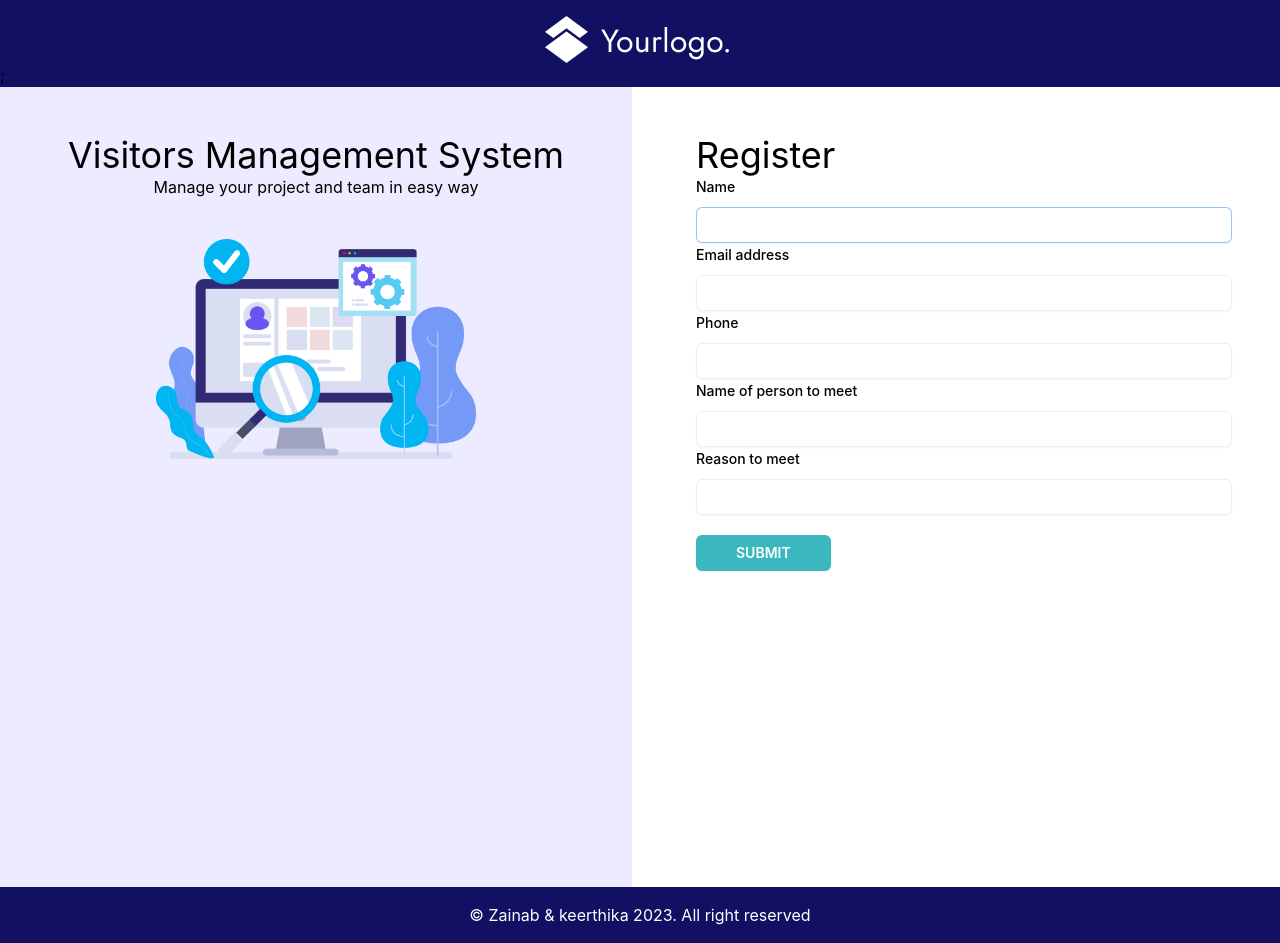
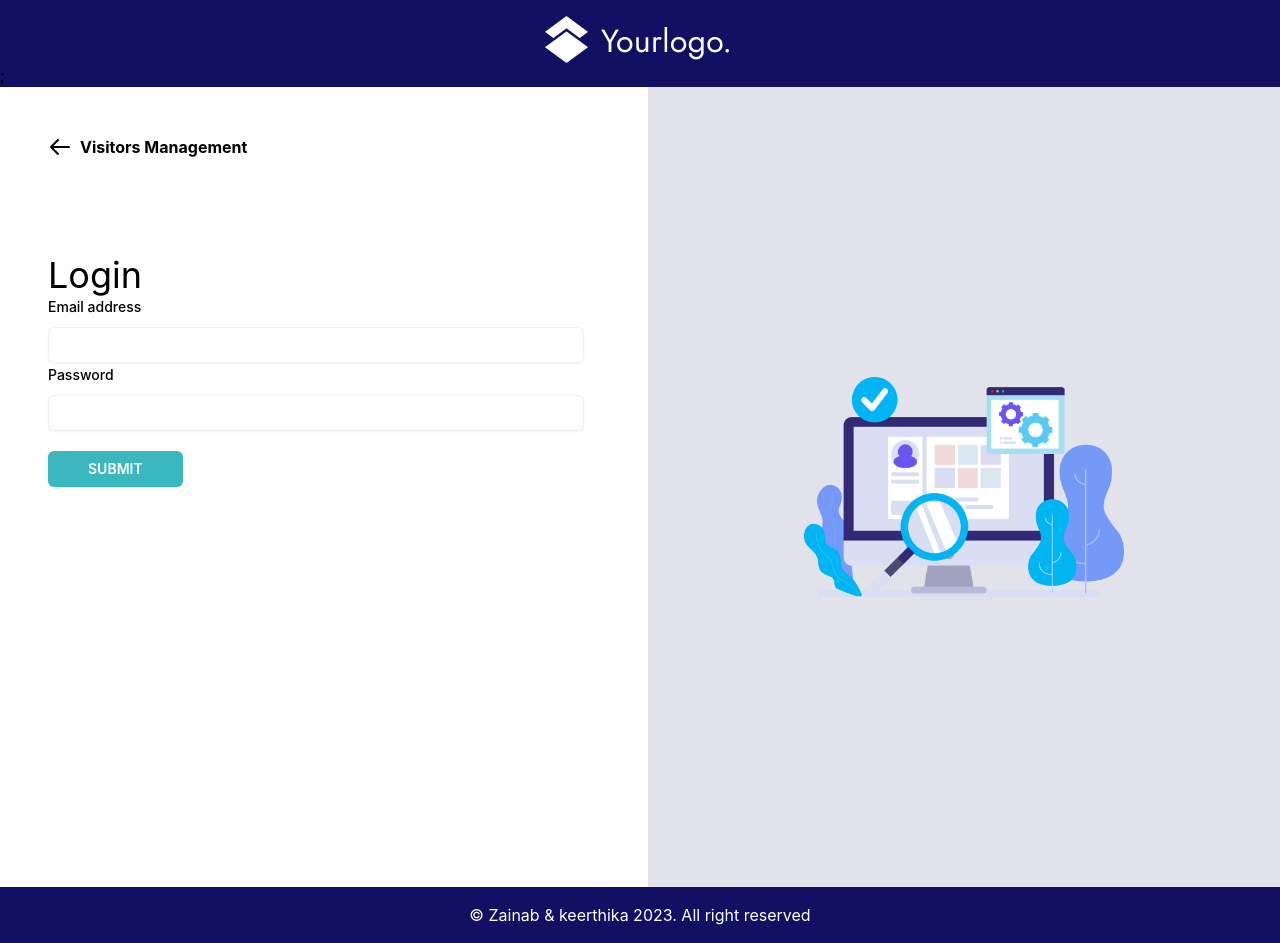
Before and after one commit to zainabzoaib/vms, a React (Create React App) app: page /login in a window 1280 px wide. Built offline with nearby package versions, Linux system fonts and the light colour scheme.

Commit message:
Login complete QR page complete dashboard start

```diff
--- a/package.json
+++ b/package.json
@@ -3,6 +3,8 @@
   "version": "0.1.0",
   "private": true,
   "dependencies": {
+    "@mui/material": "^5.15.2",
+    "@mui/styled-engine-sc": "^6.0.0-alpha.10",
     "@testing-library/jest-dom": "^5.17.0",
     "@testing-library/react": "^13.4.0",
     "@testing-library/user-event": "^13.5.0",
@@ -15,6 +17,7 @@
     "react-router-dom": "^6.21.1",
     "react-scripts": "5.0.1",
     "sort-by": "^1.2.0",
+    "styled-components": "^6.1.6",
     "web-vitals": "^2.1.4"
   },
   "scripts": {
--- a/src/App.css
+++ b/src/App.css
@@ -34,6 +34,12 @@
   background-repeat: no-repeat;
   background-size: contain;
 }
+.frame-bg{
+  background-image: url('/src/Pages/Frame.png');
+  background-position: center;
+  background-repeat: no-repeat;
+  background-size: contain;
+}
 .overlay-bg{
   background-color:rgb(245 245 245 / 75%);
   z-index: 10;
--- a/src/Pages/LoginPage.js
+++ b/src/Pages/LoginPage.js
@@ -1,6 +1,7 @@
 import React from "react";
-import Frame from './Frame.png';
-import Company from './Company.png';
+import Frame from "./Frame.png";
+import Company from "./Company.png";
+
 function LoginPage() {
   return (
     <section>
@@ -8,122 +9,156 @@ function LoginPage() {
         <img className="mx-auto pt-4" src={Company} alt="Logo" />;
       </div>
     {/* desktop view */}
-            <div className='md:columns-2 hidden md:block items-center'>
-            <div className='w-full h-full bg-silver h-screen py-12'>
-                <h1 className="text-4xl text-center">Visitors Management System</h1><p className="text-1xl text-center">Manage your project and team in easy way</p><img className="w-80 max-w-full mx-auto my-10" src={Frame} alt="artwork" /></div>
-
-            <div className='w-full h-full h-screen py-12'>
-                <div class="container"><h1 className="text-4xl">Register</h1>
-                <label htmlFor="name" className="block text-sm font-medium leading-6 text-gray-900"> Name</label>
-                    <div className="mt-2">
-                     <input
-                        type="text"
-                        name="name"
-                        id="name"
-                        autoComplete="family-name"
-                        className="block w-full rounded-md border-0 py-1.5 text-gray shadow-sm ring-1 ring-inset ring-gray-300 placeholder:text-gray focus:ring-2 focus:ring-inset focus:ring-indigo-600 sm:text-sm sm:leading-6"/>
+      <div className="md:columns-2 hidden md:block ">
+        <div className="w-full h-full h-screen items-center">
+    {/* Back button icon */}
+    <div className="container py-12">
+      <button
+      onClick=""
+        className="flex hover:bg-blue-700 font-bold rounded w-full"
+      >
+        <svg
+          className="w-6 h-6 mr-2"
+          fill="none"
+          stroke="currentColor"
+          viewBox="0 0 24 24"
+          xmlns="http://www.w3.org/2000/svg"
+        >
+          <path
+            strokeLinecap="round"
+            strokeLinejoin="round"
+            strokeWidth="2"
+            d="M10 19l-7-7m0 0l7-7m-7 7h18"
+          />
+        </svg>
+        Visitors Management
+      </button>
     </div>
-                <label htmlFor="email" className="block text-sm font-medium leading-6 text-gray-900">Email address</label>
+          <div class="container py-12">
+            <h1 className="text-4xl">Login</h1>
+            <label
+              htmlFor="email"
+              className="block text-sm font-medium leading-6 text-gray-900"
+            >
+              Email address
+            </label>
             <div className="mt-2">
               <input
                 id="email"
                 name="email"
                 type="email"
                 autoComplete="email"
-                        className="block w-full rounded-md border-0 py-1.5 text-gray shadow-sm ring-1 ring-inset ring-gray placeholder:text-gray focus:ring-2 focus:ring-inset focus:ring-indigo-600 sm:text-sm sm:leading-6"/>
+                className="block w-full rounded-md border-0 py-1.5 text-gray shadow-sm ring-1 ring-inset ring-gray placeholder:text-gray focus:ring-2 focus:ring-inset focus:ring-indigo-600 sm:text-sm sm:leading-6"
+              />
             </div>
-                <label htmlFor="tel" className="block text-sm font-medium leading-6 text-gray-900">Phone</label>
+            <label
+              htmlFor="password"
+              className="block text-sm font-medium leading-6 text-gray-900"
+            >
+              Password
+            </label>
             <div className="mt-2">
               <input
-                        id="tel"
-                        name="tel"
-                        type="tel"
+                id="password"
+                name="password"
+                type="password"
                 autoComplete=""
-                        className="block w-full rounded-md border-0 py-1.5 text-gray shadow-sm ring-1 ring-inset ring-gray placeholder:text-gray focus:ring-2 focus:ring-inset focus:ring-indigo-600 sm:text-sm sm:leading-6"/>
+                className="block w-full rounded-md border-0 py-1.5 text-gray shadow-sm ring-1 ring-inset ring-gray placeholder:text-gray focus:ring-2 focus:ring-inset focus:ring-indigo-600 sm:text-sm sm:leading-6"
+              />
             </div>
-                <label htmlFor="Person to meet" className="block text-sm font-medium leading-6 text-gray-900">Name of person to meet</label>
-                    <div className="mt-2">
-                     <input
-                        type="text"
-                        name="Person-to-meet"
-                        id="Person-to-meet"
-                        autoComplete=""
-                        className="block w-full rounded-md border-0 py-1.5 text-gray-900 shadow-sm ring-1 ring-inset ring-gray placeholder:text-gray focus:ring-2 focus:ring-inset focus:ring-indigo-600 sm:text-sm sm:leading-6"/>
+            <button
+              type="submit"
+              className="rounded-md bg-tahiti my-5 px-10 py-2 text-sm font-semibold text-white shadow-sm hover:bg-metal focus-visible:outline focus-visible:outline-2 focus-visible:outline-offset-2 focus-visible:outline-tahiti"
+            >
+              SUBMIT
+            </button>
           </div>
-                <label htmlFor="Reason to meet" className="block text-sm font-medium leading-6 text-gray-900">Reason to meet</label>
-                    <div className="mt-2">
-                     <input
-                        type="textarea"
-                        name="Reason-to-meet"
-                        id="Reason-to-meet"
-                        autoComplete=""
-                        className="block w-full rounded-md border-0 py-1.5 text-gray shadow-sm ring-1 ring-inset ring-gray placeholder:text-gray focus:ring-2 focus:ring-inset focus:ring-indigo-600 sm:text-sm sm:leading-6"/>
         </div>
-                     <button type="submit" className="rounded-md bg-tahiti my-5 px-10 py-2 text-sm font-semibold text-white shadow-sm hover:bg-metal focus-visible:outline focus-visible:outline-2 focus-visible:outline-offset-2 focus-visible:outline-tahiti">SUBMIT</button>
-                </div>
+
+
+        <div className="w-full h-full h-screen py-12 flex bg-bermuda items-center">
+        <img
+            className="w-80 max-w-full mx-auto py-4"
+            src={Frame}
+            alt="artwork"
+          />
            </div>
       </div>
       {/* small device view */}
-        <div className='columns-1 block bg-silver md:hidden items-center p-8'>
-            <div className="w-full h-full">
-                <h1 className="text-3xl text-center">Visitors Management System</h1><p className="text-1xl text-center">Manage your project and team in easy way</p>
-            <div className="artwork-bg">
-            <div class="container mx-auto overlay-bg z-10"><h1 className="text-2xl text-center">Register</h1>
-                <label htmlFor="name" className="block text-sm font-medium leading-6 text-gray-900"> Name</label>
-                    <div className="mt-2">
-                     <input
-                        type="text"
-                        name="name"
-                        id="name"
-                        autoComplete="family-name"
-                        className="block w-full rounded-md border-0 py-1.5 text-gray shadow-sm ring-1 ring-inset ring-gray-300 placeholder:text-gray focus:ring-2 focus:ring-inset focus:ring-indigo-600 sm:text-sm sm:leading-6"/>
+      <div className="columns-1 md:hidden md:block bg-silver">
+        <div className="w-full h-full h-screen items-center">
+         {/* Back button icon */}
+        <div className="container py-12">
+      <button
+      onClick=""
+        className="flex hover:bg-blue-700 font-bold rounded w-full"
+      >
+        <svg
+          className="w-6 h-6 mr-2"
+          fill="none"
+          stroke="currentColor"
+          viewBox="0 0 24 24"
+          xmlns="http://www.w3.org/2000/svg"
+        >
+          <path
+            strokeLinecap="round"
+            strokeLinejoin="round"
+            strokeWidth="2"
+            d="M10 19l-7-7m0 0l7-7m-7 7h18"
+          />
+        </svg>
+        Visitors Management
+      </button>
     </div>
-                <label htmlFor="email" className="block text-sm font-medium leading-6 text-gray-900">Email address</label>
+    <div className="frame-bg">
+          <div class="container py-12 overlay-bg">
+            <h1 className="text-4xl">Login</h1>
+            <label
+              htmlFor="email"
+              className="block text-sm font-medium leading-6 text-gray-900"
+            >
+              Email address
+            </label>
             <div className="mt-2">
               <input
                 id="email"
                 name="email"
                 type="email"
                 autoComplete="email"
-                        className="block w-full rounded-md border-0 py-1.5 text-gray shadow-sm ring-1 ring-inset ring-gray placeholder:text-gray focus:ring-2 focus:ring-inset focus:ring-indigo-600 sm:text-sm sm:leading-6"/>
+                className="block w-full rounded-md border-0 py-1.5 text-gray shadow-sm ring-1 ring-inset ring-gray placeholder:text-gray focus:ring-2 focus:ring-inset focus:ring-indigo-600 sm:text-sm sm:leading-6"
+              />
             </div>
-                <label htmlFor="tel" className="block text-sm font-medium leading-6 text-gray-900">Phone</label>
+            <label
+              htmlFor="password"
+              className="block text-sm font-medium leading-6 text-gray-900"
+            >
+              Password
+            </label>
             <div className="mt-2">
               <input
-                        id="tel"
-                        name="tel"
-                        type="tel"
+                id="password"
+                name="password"
+                type="password"
                 autoComplete=""
-                        className="block w-full rounded-md border-0 py-1.5 text-gray shadow-sm ring-1 ring-inset ring-gray placeholder:text-gray focus:ring-2 focus:ring-inset focus:ring-indigo-600 sm:text-sm sm:leading-6"/>
+                className="block w-full rounded-md border-0 py-1.5 text-gray shadow-sm ring-1 ring-inset ring-gray placeholder:text-gray focus:ring-2 focus:ring-inset focus:ring-indigo-600 sm:text-sm sm:leading-6"
+              />
             </div>
-                <label htmlFor="Person to meet" className="block text-sm font-medium leading-6 text-gray-900">Name of person to meet</label>
-                    <div className="mt-2">
-                     <input
-                        type="text"
-                        name="Person-to-meet"
-                        id="Person-to-meet"
-                        autoComplete=""
-                        className="block w-full rounded-md border-0 py-1.5 text-gray-900 shadow-sm ring-1 ring-inset ring-gray placeholder:text-gray focus:ring-2 focus:ring-inset focus:ring-indigo-600 sm:text-sm sm:leading-6"/>
-                     </div>
-                <label htmlFor="Reason to meet" className="block text-sm font-medium leading-6 text-gray-900">Reason to meet</label>
-                    <div className="mt-2">
-                     <input
-                        type="textarea"
-                        name="Reason-to-meet"
-                        id="Reason-to-meet"
-                        autoComplete=""
-                        className="block w-full rounded-md border-0 py-1.5 text-gray shadow-sm ring-1 ring-inset ring-gray placeholder:text-gray focus:ring-2 focus:ring-inset focus:ring-indigo-600 sm:text-sm sm:leading-6"/>
-                     </div>
-                     <button type="submit" className="rounded-md bg-tahiti my-5 px-10 py-2 text-sm font-semibold text-white shadow-sm hover:bg-metal focus-visible:outline focus-visible:outline-2 focus-visible:outline-offset-2 focus-visible:outline-tahiti">SUBMIT</button>
+            <button
+              type="submit"
+              className="rounded-md bg-tahiti my-5 px-10 py-2 text-sm font-semibold text-white shadow-sm hover:bg-metal focus-visible:outline focus-visible:outline-2 focus-visible:outline-offset-2 focus-visible:outline-tahiti"
+            >
+              SUBMIT
+            </button>
           </div>
         </div>
       </div>
       </div>
-
       <div className="md:column-2 bg-midnight items-center">
-           <div className="text-white text-center py-4"><p> © Zainab & keerthika 2023. All right reserved</p></div>
+        <div className="text-white text-center py-4">
+          <p> © Zainab & keerthika 2023. All right reserved</p>
+        </div>
       </div>
     </section>
-)
+  );
 }
-export default LoginPage
+export default LoginPage;
--- a/tailwind.config.js
+++ b/tailwind.config.js
@@ -35,7 +35,7 @@ module.exports = {
       'tahiti': '#3ab7bf',
       'silver': '#ecebff',
       'bubble-gum': '#ff77e9',
-      'bermuda': '#78dcca',
+      'bermuda': '#E2E2EA',
       'gray':'#efefef',
     },
 
```
Also changed, not shown: src/Pages/DashboardHome.js (added, +20 -0 lines), src/Pages/PageAfterRegistration.js (added, +32 -0 lines), src/index.js (+8 -0 lines), src/Pages/QR-code.png (added), 1 other file (tests, documents, lock files or other folders). Lines whose indentation alone changed are shown as unchanged.
